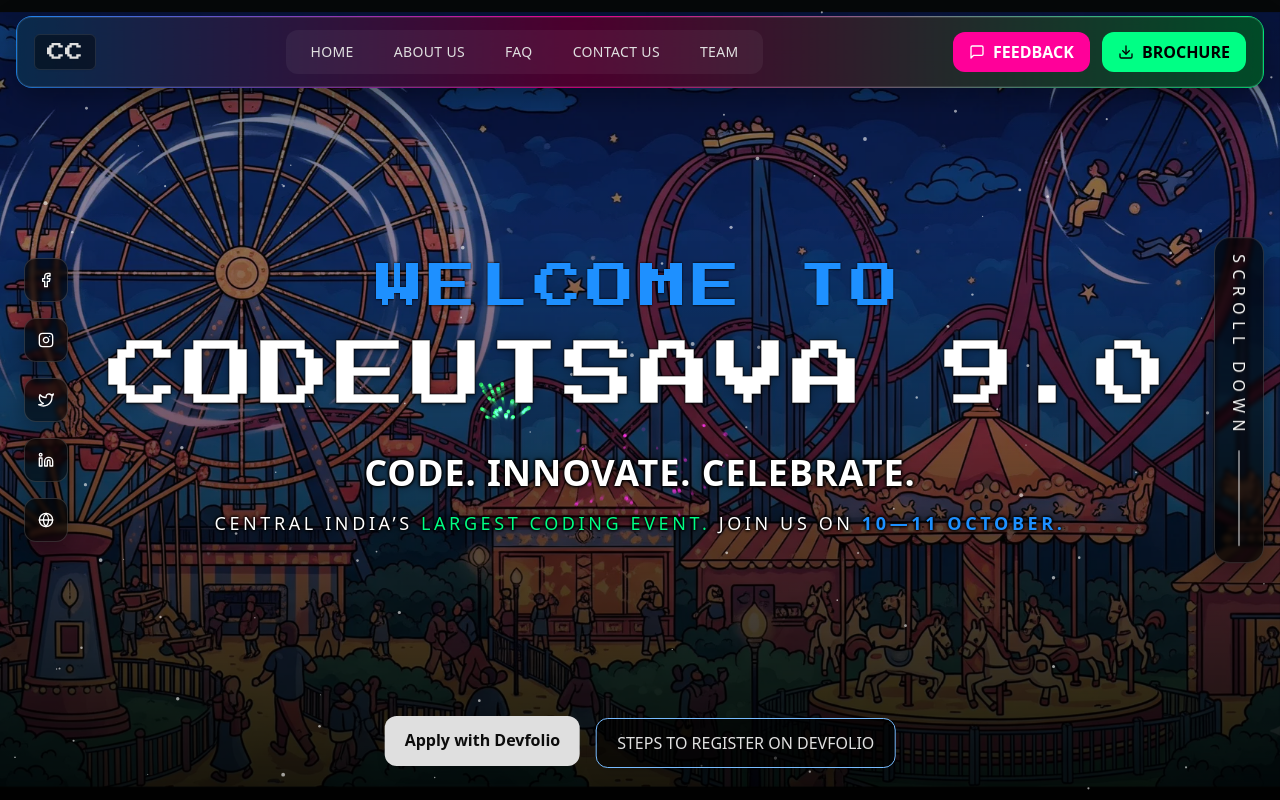
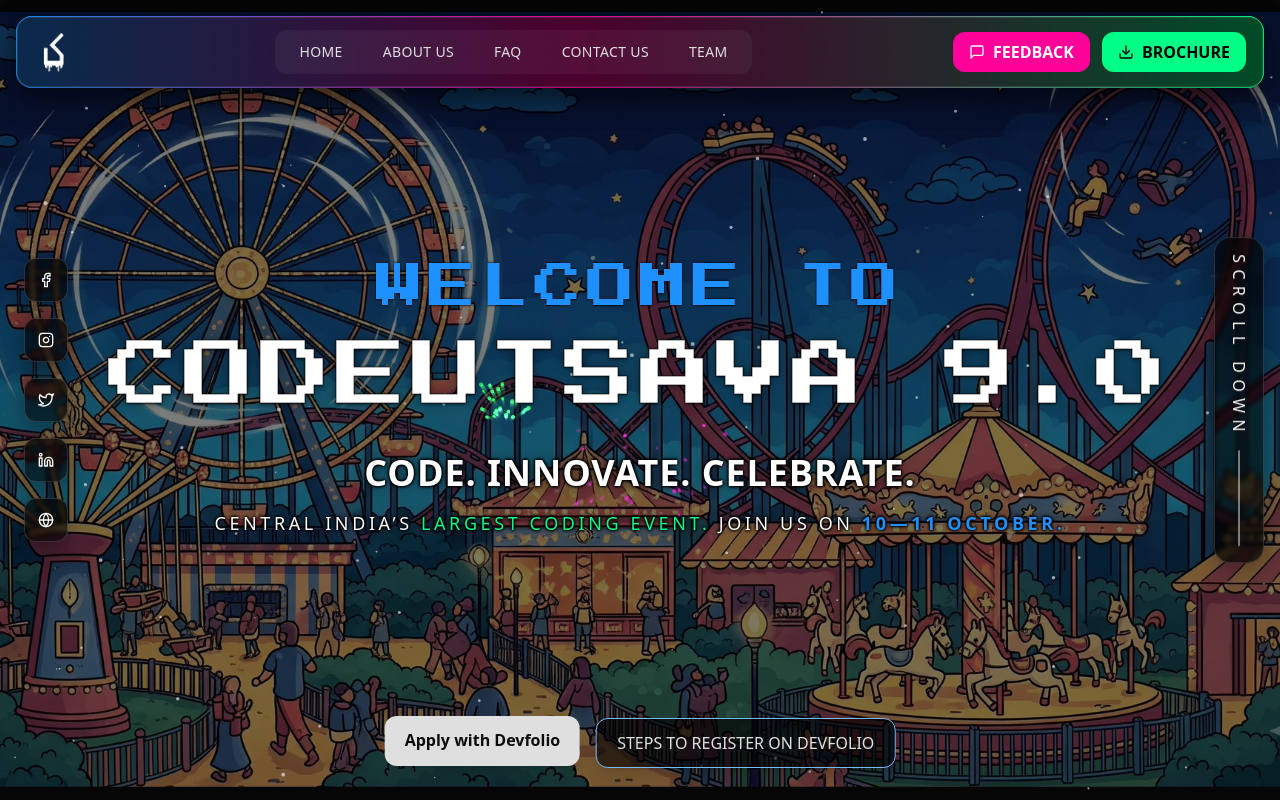
Before and after one commit to praveen-p09/CodeUtsava9.0, a React (Vite) app: page / in a window 1280 px wide. Built offline with nearby package versions, Linux system fonts and the light colour scheme.

Commit message:
Improvements to Hero Section

```diff
--- /dev/null
+++ b/src/components/background/Background.jsx
@@ -0,0 +1,72 @@
+import React, { useEffect, useRef, useState } from "react";
+
+/**
+ * BackgroundMedia
+ * ----------------
+ * Fixed, full-viewport background that first shows an image and
+ * then fades to a looping video once it's fully bufferable.
+ *
+ * Props
+ *  - imageSrc: string (required) — poster/placeholder image
+ *  - videoSrc: string (required) — background video
+ *  - darken: number (0 → 1) — single darkening overlay strength (default: 0.45)
+ *  - className: string — optional extra classes
+ */
+export default function BackgroundMedia({ imageSrc, videoSrc, darken = 0.45, className = "" }) {
+    const videoRef = useRef(null);
+    const [videoReady, setVideoReady] = useState(false);
+
+    useEffect(() => {
+        const vid = videoRef.current;
+        if (!vid) return;
+
+        const handleCanPlayThrough = () => {
+            setVideoReady(true);
+            // Autoplay silently once ready
+            vid.play?.().catch(() => { });
+        };
+
+        // Ensure optimal flags for background video
+        vid.muted = true;
+        vid.playsInline = true;
+
+        vid.addEventListener("canplaythrough", handleCanPlayThrough, { once: true });
+        return () => vid.removeEventListener("canplaythrough", handleCanPlayThrough);
+    }, []);
+
+    return (
+        <div
+            className={`fixed inset-0 -z-50 pointer-events-none select-none ${className}`}
+            aria-hidden="true"
+        >
+            {/* Image shown first */}
+            <img
+                src={imageSrc}
+                alt=""
+                className={`absolute inset-0 h-full w-full object-cover transition-opacity duration-500 ${videoReady ? "opacity-0" : "opacity-100"
+                    }`}
+                draggable="false"
+            />
+
+            {/* Video fades in after canplaythrough */}
+            <video
+                ref={videoRef}
+                src={videoSrc}
+                poster={imageSrc}
+                preload="auto"
+                loop
+                muted
+                playsInline
+                className={`absolute inset-0 h-full w-full object-cover transition-opacity duration-500 ${videoReady ? "opacity-100" : "opacity-0"
+                    }`}
+                style={{ pointerEvents: "none" }}
+            />
+
+            {/* Single, controllable darken overlay */}
+            <div
+                className="absolute inset-0"
+                style={{ backgroundColor: `rgba(0,0,0,${Number(darken) || 0})` }}
+            />
+        </div>
+    );
+}
--- a/src/components/hero/BottomCTAs.jsx
+++ b/src/components/hero/BottomCTAs.jsx
@@ -3,7 +3,7 @@
 export default function BottomCTAs() {
     return (
         <div className="bottom-ctas pointer-events-none">
-            <div className="bottom-ctas__wrap fixed bottom-8 left-1/2 -translate-x-1/2 z-40 flex flex-col md:flex-row gap-4 px-4">
+            <div className="bottom-ctas__wrap absolute bottom-8 left-1/2 -translate-x-1/2 z-30 flex flex-col md:flex-row gap-4 px-4">
                 <a
                     href="#"
                     className="bottom-ctas__btn bottom-ctas__btn--primary pointer-events-auto px-5 py-3 rounded-xl shadow-lg font-semibold transition hover:opacity-95 animate-soft-pulse"
--- a/src/components/hero/Hero.jsx
+++ b/src/components/hero/Hero.jsx
@@ -1,4 +1,4 @@
-import React, { useEffect, useRef, useState } from "react";
+import React from "react";
 import bg_image from "../../assets/images/bg_image.webp";
 import bg_video from "../../assets/bg_video.webm";
 import SocialRail from "./SocialRail.jsx";
@@ -6,120 +6,29 @@
 import BottomCTAs from "./BottomCTAs.jsx";
 import Fireworks from "../overlays/Fireworks.jsx";
 import SparkleLayer from "../overlays/SparkleLayer.jsx";
+import Navbar from "../navbar/Navbar.jsx"; // ⬅️ import Navbar here
+import BackgroundMedia from "../background/Background.jsx";
 
 export default function Hero() {
-    const bgRef = useRef(null);
-    const overlayRef = useRef(null);
-    const videoRef = useRef(null);
+    return (
+        // `isolate` creates a stacking context so absolute children (Navbar/Rails)
+        // are layered only within the Hero, not across the whole page.
+        <header className="relative isolate overflow-hidden h-screen select-none" aria-label="Hero">
+            {/* Fixed, reusable background (image → video, single darken overlay) */}
+            <BackgroundMedia imageSrc={bg_image} videoSrc={bg_video} darken={0.5} />
 
-    // 👇 Adjust this to control how dark the background overlay is
-    const OVERLAY_OPACITY = 0.45; // e.g. 0.35 (lighter) · 0.6 (darker)
+            {/* Navbar is now scoped to the Hero (absolute) */}
+            <Navbar />
 
-    const [videoReady, setVideoReady] = useState(false);
-
-    // Smooth parallax
-    useEffect(() => {
-        let raf = 0;
-        const speed = 0.2;
-        const overlaySpeed = 0.1;
-
-        const onScroll = () => {
-            if (raf) return;
-            raf = requestAnimationFrame(() => {
-                const scrollY = window.scrollY;
-                if (bgRef.current) {
-                    bgRef.current.style.transform = `translate3d(0, ${-scrollY * speed}px, 0)`;
-                }
-                if (overlayRef.current) {
-                    overlayRef.current.style.transform = `translate3d(0, ${-scrollY * overlaySpeed}px, 0)`;
-                }
-                raf = 0;
-            });
-        };
-
-        window.addEventListener("scroll", onScroll, { passive: true });
-        onScroll();
-        return () => {
-            window.removeEventListener("scroll", onScroll);
-            if (raf) cancelAnimationFrame(raf);
-        };
-    }, []);
-
-    // Prepare and swap to video once fully bufferable
-    useEffect(() => {
-        const vid = videoRef.current;
-        if (!vid) return;
-
-        const handleCanPlayThrough = () => {
-            setVideoReady(true);
-            vid.play().catch(() => { });
-        };
-
-        vid.muted = true;
-        vid.playsInline = true;
-
-        vid.addEventListener("canplaythrough", handleCanPlayThrough, { once: true });
-        return () => {
-            vid.removeEventListener("canplaythrough", handleCanPlayThrough);
-        };
-    }, []);
-
-    return (
-        <header className="relative overflow-hidden h-screen select-none" aria-label="Hero">
-            {/* === Background wrapper (parallax target) === */}
-            <div ref={bgRef} className="absolute inset-0 -z-30 will-change-transform">
-                {/* Image shown first */}
-                <img
-                    src={bg_image}
-                    alt=""
-                    aria-hidden="true"
-                    className={`absolute inset-0 h-full w-full object-cover transition-opacity duration-500 ${videoReady ? "opacity-0" : "opacity-100"
-                        }`}
-                    draggable="false"
-                />
-
-                {/* Video fades in after canplaythrough */}
-                <video
-                    ref={videoRef}
-                    src={bg_video}
-                    poster={bg_image}
-                    preload="auto"
-                    loop
-                    muted
-                    playsInline
-                    className={`absolute inset-0 h-full w-full object-cover transition-opacity duration-500 ${videoReady ? "opacity-100" : "opacity-0"
-                        }`}
-                    style={{ pointerEvents: "none" }}
-                />
-            </div>
-
-            {/* === Overlay darkener (uses variable above) === */}
-            <div
-                ref={overlayRef}
-                className="absolute inset-0 -z-20 will-change-transform"
-                style={{ backgroundColor: `rgba(0,0,0, ${OVERLAY_OPACITY})` }}
-            />
-
-            {/* === Neon gradient overlay === */}
-            <div
-                className="absolute inset-0 -z-20 pointer-events-none"
-                style={{
-                    background:
-                        "linear-gradient(180deg, rgba(30,144,255,0.2) 0%, rgba(255,0,153,0.18) 55%, rgba(0,255,133,0.1) 100%)",
-                    mixBlendMode: "overlay"
-                }}
-            />
-
-            {/* === Bottom scrim (BEM renamed) === */}
-            <div className="hero__scrim absolute inset-x-0 bottom-0 h-[70%] pointer-events-none -z-10" />
-
-            {/* === FX === */}
+            {/* FX (kept inside Hero so they don't bleed over other sections) */}
             <Fireworks />
             <SparkleLayer />
+
+            {/* Rails are absolute to Hero instead of fixed to viewport */}
             <SocialRail />
             <RightRail />
 
-            {/* === Hero Content (no box) === */}
+            {/* Hero Content (no box) */}
             <div className="relative z-10 h-full max-w-6xl mx-auto px-4 flex flex-col items-center justify-center text-center">
                 <h2
                     className="text-3xl md:text-5xl font-arcade tracking-widest text-outline-soft"
@@ -145,6 +54,7 @@
                 </p>
             </div>
 
+            {/* Bottom CTAs anchored to Hero only */}
             <BottomCTAs />
         </header>
     );
--- a/src/components/hero/RightRail.jsx
+++ b/src/components/hero/RightRail.jsx
@@ -2,7 +2,7 @@
 
 export default function RightRail() {
     return (
-        <div className="hidden lg:flex fixed right-4 top-1/2 -translate-y-1/2 z-40">
+        <div className="hidden lg:flex absolute right-4 top-1/2 -translate-y-1/2 z-30">
             {/* vertical pill with gradient + border so text always readable */}
             <div className="right-rail__pill px-3 py-4 rounded-2xl border border-white/15 bg-gradient-to-b from-black/70 via-black/55 to-black/70 backdrop-blur-[2px] shadow-[0_6px_24px_rgba(0,0,0,.35)]">
                 <div className="vertical-rl tracking-[0.4em] text-white text-outline-soft select-none">
--- a/src/components/hero/SocialRail.jsx
+++ b/src/components/hero/SocialRail.jsx
@@ -13,7 +13,7 @@
 
 export default function SocialRail() {
     return (
-        <div className="hidden md:flex fixed left-6 top-1/2 -translate-y-1/2 z-40 flex-col gap-4">
+        <div className="hidden md:flex absolute left-6 top-1/2 -translate-y-1/2 z-30 flex-col gap-4">
             <IconChip><FiFacebook /></IconChip>
             <IconChip><FiInstagram /></IconChip>
             <IconChip><FiTwitter /></IconChip>
--- a/src/components/navbar/Navbar.jsx
+++ b/src/components/navbar/Navbar.jsx
@@ -1,5 +1,6 @@
 import React from "react";
 import { FiDownload as Download, FiMessageSquare as MessageSquare } from "react-icons/fi";
+import logo from "../../assets/images/codeutsava.png"; // Ensure proper import path
 
 const NavItem = ({ children, href = "#" }) => (
     <a
@@ -12,15 +13,24 @@
 
 export default function Navbar() {
     return (
-        <div className="fixed top-0 inset-x-0 z-50">
+        // ⬇️ Was: fixed top-0 inset-x-0 z-50
+        // Now absolute so it's positioned w.r.t. the Hero (its positioned ancestor)
+        <div className="absolute top-0 inset-x-0 z-40">
             <div className="mx-auto max-w-7xl px-4">
-                {/* slim gradient hairline + glass body for contrast on busy images */}
-                <div className="mt-4 p-[1px] rounded-2xl" style={{ backgroundImage: "var(--brand-grad)" }}>
+                {/* slim gradient hairline + glass body */}
+                <div
+                    className="mt-4 p-[1px] rounded-2xl"
+                    style={{ backgroundImage: "var(--brand-grad)" }}
+                >
                     <nav className="rounded-[14px] bg-black/70 border border-white/10 backdrop-blur-xl shadow-[0_10px_30px_rgba(0,0,0,.35)]">
                         <div className="flex items-center justify-between px-4 py-3">
                             {/* left: logo */}
                             <a href="#" className="font-arcade text-lg drop-shadow">
-                                <span className="bg-black/40 px-3 py-2 rounded-md border border-white/10">CC</span>
+                                <img
+                                    src={logo}
+                                    alt="Logo"
+                                    className="h-10 w-auto" // adjust sizing as needed
+                                />
                             </a>
 
                             {/* center: nav */}
```
